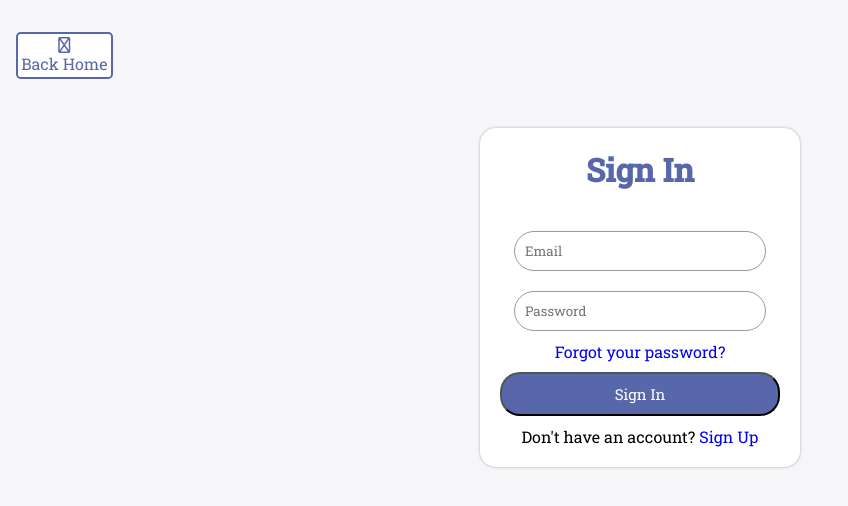
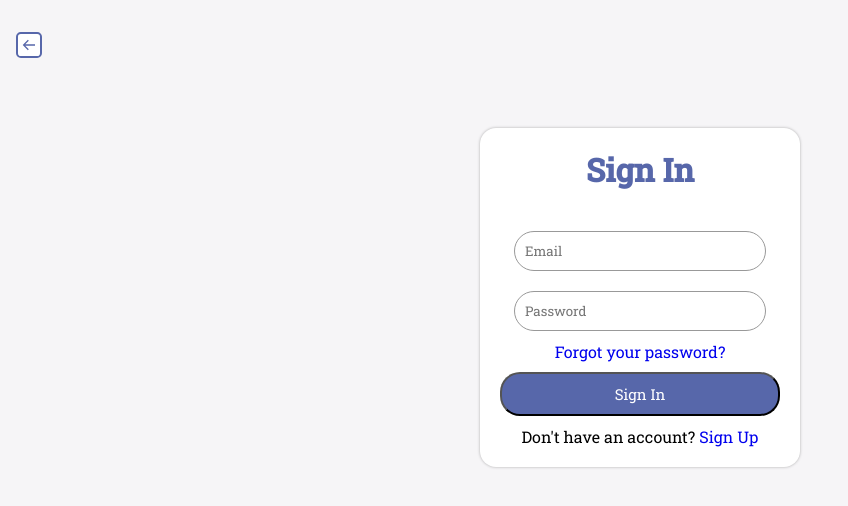
Before and after one commit to MundatiC/BookstoreAPI, a React (Create React App) app in the folder client/interface/: page /signin in a window 1280 px wide. Shown: the top 506 px of the page, without its empty margins (0-848 px from the left). Built offline with nearby package versions, Linux system fonts and the light colour scheme.

Commit message:
back to home

```diff
--- a/client/interface/src/components/SignIn.js
+++ b/client/interface/src/components/SignIn.js
@@ -2,6 +2,7 @@ import React, { useState } from "react";
 import "../sign.css";
 import { useNavigate } from "react-router-dom";
 import axios from "axios";
+import { BiArrowBack } from "react-icons/bi";
 
 const SignIn = ({ toggleSignIn }) => {
   const navigate = useNavigate();
@@ -48,8 +49,7 @@ const SignIn = ({ toggleSignIn }) => {
   return (
     <div>
       <div className="backhome" onClick={backHome}>
-        <i class="fa-regular fa-backward-step"></i>
-        <span>Back Home</span>
+        <BiArrowBack />
       </div>
       <form className="sign-up-form" onSubmit={handleSubmit}>
         <h1>Sign In</h1>
--- a/client/interface/src/components/SignUp.js
+++ b/client/interface/src/components/SignUp.js
@@ -1,6 +1,7 @@
 import React, { useState } from "react";
 import { useNavigate } from "react-router-dom";
 import axios from "axios";
+import { BiArrowBack } from "react-icons/bi";
 
 const SignUp = () => {
   const navigate = useNavigate();
@@ -52,8 +53,7 @@ const SignUp = () => {
   return (
     <div>
       <div className="backhome" onClick={backHome}>
-        <i className="fa-regular fa-backward-step"></i>
-        <span>Back Home</span>
+        <BiArrowBack />
       </div>
       <form className="sign-up-form" onSubmit={handleSubmit}>
         <h1>Create Account</h1>
```
